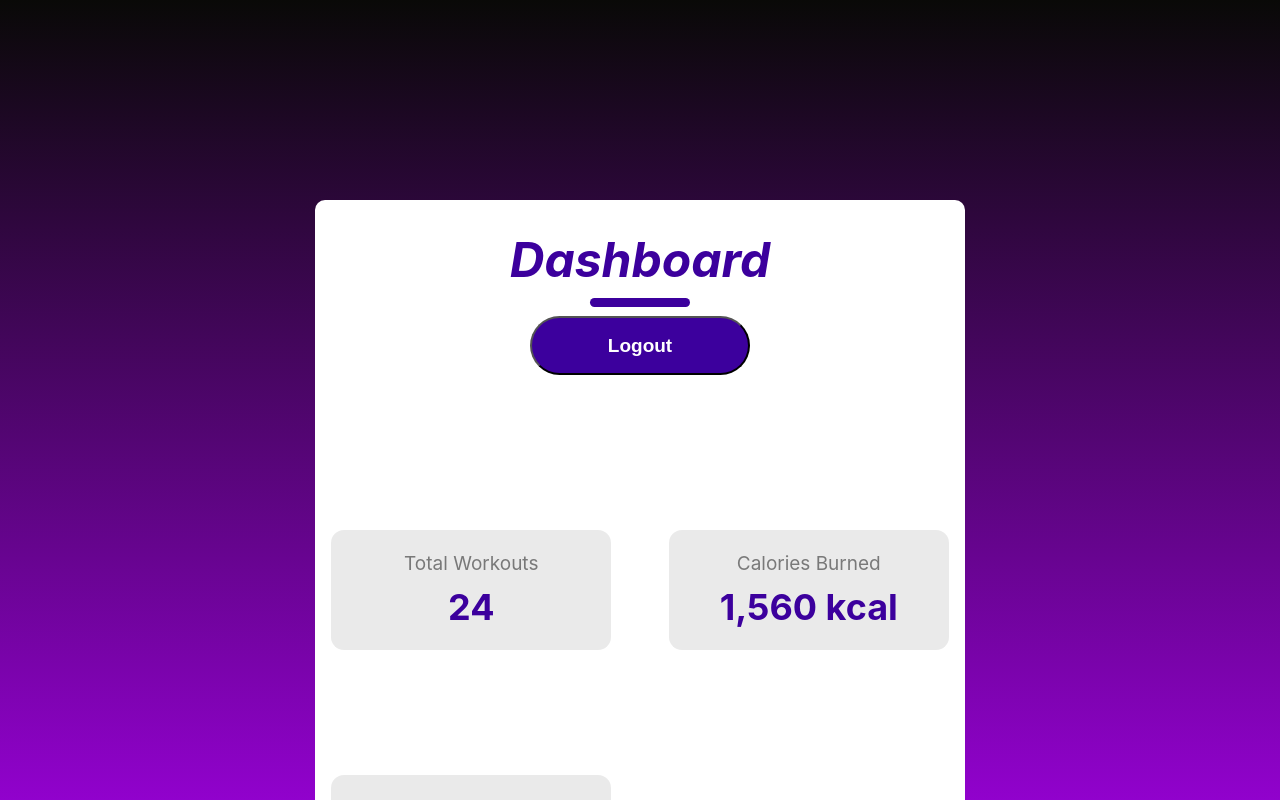
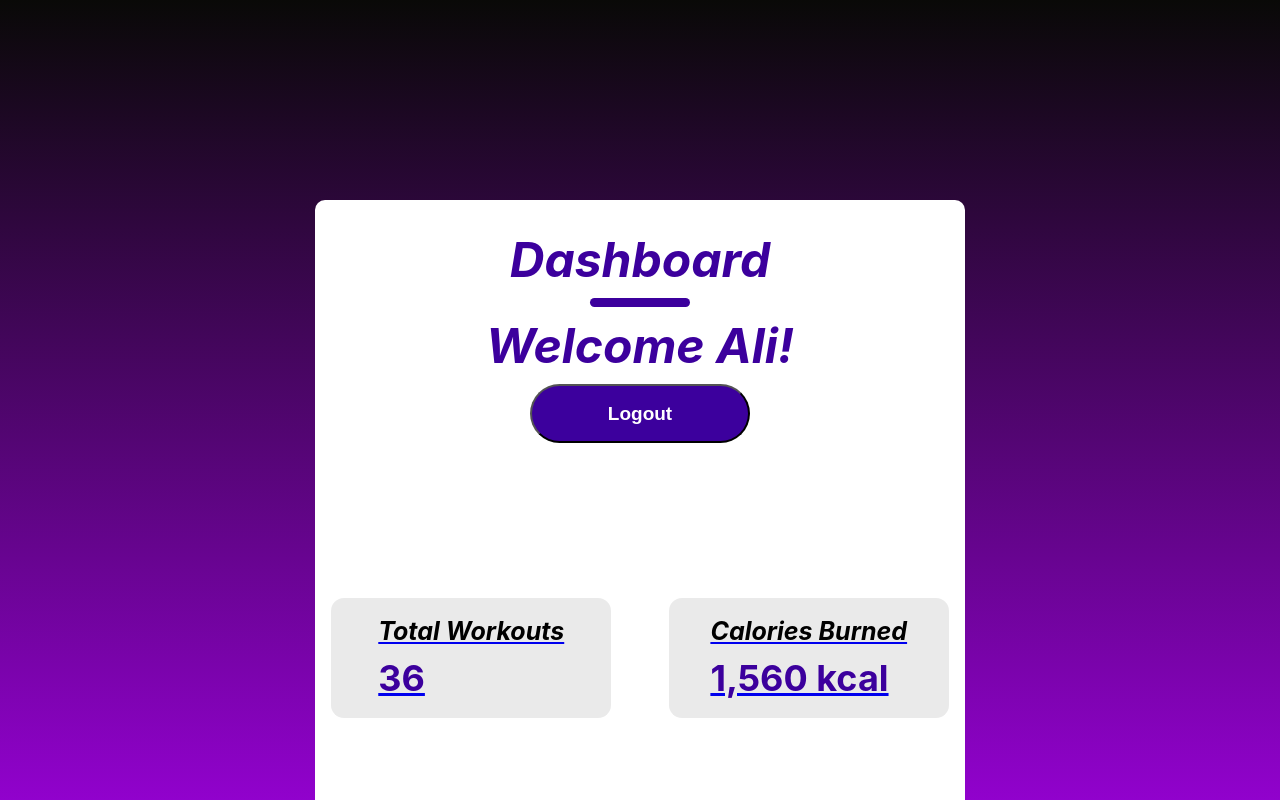
Before and after one commit to whoisaldo/Exerly-Fitness, a React (Create React App) app in the folder frontend/: page /dashboard in a window 1280 px wide. Shown: the top 800 px of the page. Built offline with nearby package versions, Linux system fonts and the light colour scheme; the HTML template or start-up script is replaced by a standard one.

Commit message:
added a little bit frontend and added indivual subwebsites for cals,workouts, etc..

```diff
--- a/frontend/src/App.js
+++ b/frontend/src/App.js
@@ -2,6 +2,10 @@ import React from 'react';
 import { BrowserRouter as Router, Routes, Route } from 'react-router-dom';
 import LoginSignup from './Components/LoginSignup/LoginSignup';
 import Dashboard from './Components/Dashboard/Dashboard';
+import Workouts from './Components/Dashboard/Workouts';
+import Calories from './Components/Dashboard/Calories';
+import Goals from './Components/Dashboard/Goals';
+import Hours from './Components/Dashboard/Hours';
 
 const App = () => {
   return (
@@ -9,6 +13,10 @@ const App = () => {
       <Routes>
         <Route path="/" element={<LoginSignup />} />
         <Route path="/dashboard" element={<Dashboard />} />
+        <Route path="/dashboard/workouts" element={<Workouts />} />
+        <Route path="/dashboard/calories" element={<Calories />} />
+        <Route path="/dashboard/goals" element={<Goals />} />
+        <Route path="/dashboard/hours" element={<Hours />} />
       </Routes>
     </Router>
   );
--- /dev/null
+++ b/frontend/src/Components/Dashboard/Calories.jsx
@@ -0,0 +1,7 @@
+import React from 'react';
+
+const Calories = () => {
+  return <h2>Calories Page</h2>;
+};
+
+export default Calories;
--- a/frontend/src/Components/Dashboard/Dashboard.css
+++ b/frontend/src/Components/Dashboard/Dashboard.css
@@ -20,8 +20,11 @@
 }
 
 .stats-card-label {
-  font-size: 19px;
-  color: #797979;
+  font-size: 25px;
+  color: #000;
+  font-weight: bold;
+  font-style: oblique;
+
 }
 
 .stats-card-value {
--- a/frontend/src/Components/Dashboard/Dashboard.jsx
+++ b/frontend/src/Components/Dashboard/Dashboard.jsx
@@ -1,17 +1,18 @@
 import React, { useState } from 'react';
-import { useNavigate } from 'react-router-dom';
+import { useNavigate, Link } from 'react-router-dom';
 import '../LoginSignup/LoginSignup.css';
 import './Dashboard.css';
 
-// Demo data
+// Demo data with routes
 const placeholderStats = [
-  { label: 'Total Workouts',  value: 24 },
-  { label: 'Calories Burned', value: '1,560 kcal' },
-  { label: 'Active Goals',    value: 3 },
+  { label: 'Total Workouts', value: 36, route: '/dashboard/workouts' },
+  { label: 'Calories Burned', value: '1,560 kcal', route: '/dashboard/calories' },
+  { label: 'Active Goals', value: 3, route: '/dashboard/goals' },
+  { label: 'Hours Worked Out', value: 43, route: '/dashboard/hours' },
 ];
 
 const Dashboard = () => {
-  const [stats] = useState(placeholderStats);  //  with demo values
+  const [stats] = useState(placeholderStats);
   const navigate = useNavigate();
 
   const handleLogout = () => {
@@ -24,17 +25,20 @@ const Dashboard = () => {
       <div className="header">
         <div className="text">Dashboard</div>
         <div className="underline"></div>
+        <div className="text">Welcome Ali!</div>
         <button className="submit" onClick={handleLogout}>
           Logout
         </button>
       </div>
 
       <div className="stats-grid">
-        {stats.map(({ label, value }) => (
-          <div key={label} className="stats-card">
-            <div className="stats-card-label">{label}</div>
-            <div className="stats-card-value">{value}</div>
-          </div>
+        {stats.map(({ label, value, route }) => (
+          <Link to={route} key={label} className="stats-card">
+            <div>
+              <div className="stats-card-label">{label}</div>
+              <div className="stats-card-value">{value}</div>
+            </div>
+          </Link>
         ))}
       </div>
     </div>
--- /dev/null
+++ b/frontend/src/Components/Dashboard/Goals.jsx
@@ -0,0 +1,7 @@
+import React from 'react';
+
+const Goals = () => {
+  return <h2>Goals Page</h2>;
+};
+
+export default Goals;
--- /dev/null
+++ b/frontend/src/Components/Dashboard/Hours.jsx
@@ -0,0 +1,7 @@
+import React from 'react';
+
+const Hours = () => {
+  return <h2>Workouts Page</h2>;
+};
+
+export default Hours;
--- /dev/null
+++ b/frontend/src/Components/Dashboard/Workouts.jsx
@@ -0,0 +1,7 @@
+import React from 'react';
+
+const Workouts = () => {
+  return <h2>Workouts Page</h2>;
+};
+
+export default Workouts;
```
Also changed, not shown: 1 other file (tests, documents, lock files or other folders).
